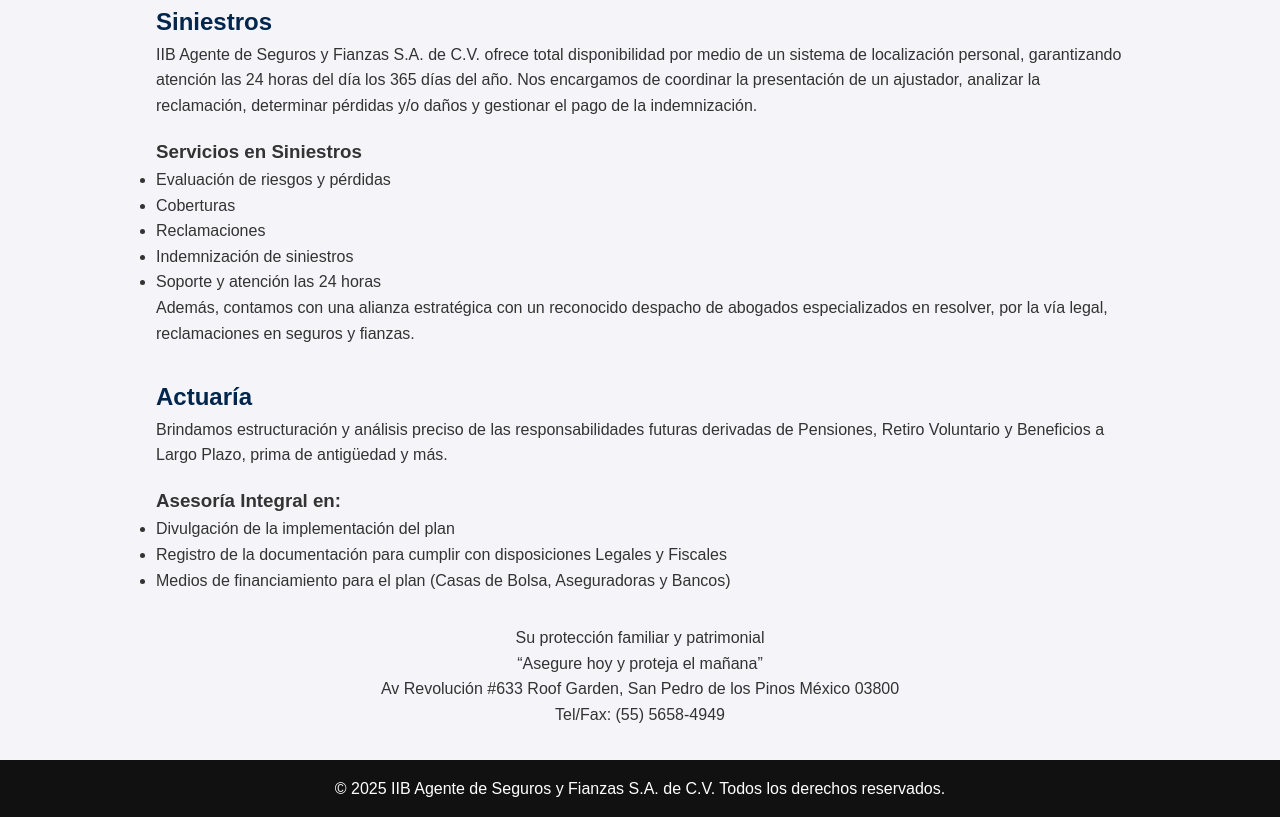
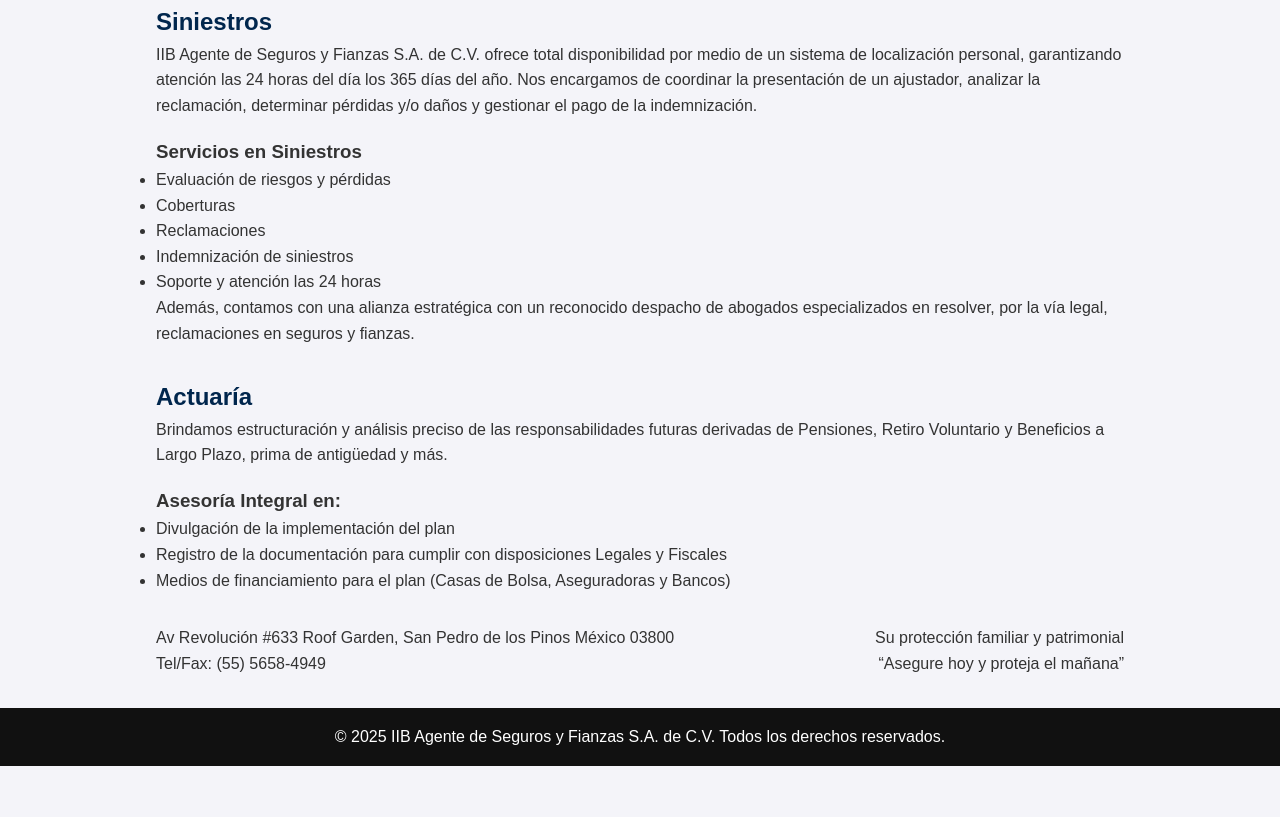
Before and after one commit to realsteelee/IIB, a plain HTML site: page servicios.html in a window 1280 px wide. Shown: the part 564-1381 px from the top of the page. After the commit the page ends 1330 px from the top, so only its background shows below. Drawn offline with Linux system fonts and the light colour scheme.

Commit message:
Update servicios.html

```diff
--- a/servicios.html
+++ b/servicios.html
@@ -7,14 +7,23 @@
   <title>Nuestros Servicios - IIB Seguros</title>
   <link rel="stylesheet" href="css/style.css" />
   <style>
-    /* Add top spacing before headings */
+    /* Create space before the indicated headings */
     .top-space {
-      margin-top: 1em; /* creates space before these headings */
+      margin-top: 1em;
     }
-    /* Center quote + address at the bottom */
+
+    /* Bottom container: address on left, quote on right */
     .services-bottom {
-      text-align: center;
-      margin-top: 2em;
+      display: flex;
+      justify-content: space-between;
+      align-items: flex-start;
+      margin-top: 2em; /* some spacing above */
+    }
+    .services-bottom .left-info {
+      text-align: left;
+    }
+    .services-bottom .right-info {
+      text-align: right;
     }
   </style>
 </head>
@@ -46,22 +55,23 @@
 
   <!-- Main Content -->
   <main class="page-content" style="max-width: 1000px; margin: 2em auto; padding: 0 1em;">
+    <!-- Intro Paragraph -->
     <p>
-      En IIB Agente de Seguros y Fianzas S.A. de C.V. ofrecemos servicios especializados para
-      brindarte protección completa y soluciones personalizadas, desde la atención de siniestros
-      hasta la asesoría actuarial.
+      En IIB Agente de Seguros y Fianzas S.A. de C.V. ofrecemos servicios especializados
+      para brindarte protección completa y soluciones personalizadas, desde la atención
+      de siniestros hasta la asesoría actuarial.
     </p>
 
     <!-- Siniestros Section -->
     <section style="margin-top: 2em;">
       <h2 style="color: #00264d;">Siniestros</h2>
       <p>
-        IIB Agente de Seguros y Fianzas S.A. de C.V. ofrece total disponibilidad por medio de
-        un sistema de localización personal, garantizando atención las 24 horas del día los
-        365 días del año. Nos encargamos de coordinar la presentación de un ajustador, analizar
-        la reclamación, determinar pérdidas y/o daños y gestionar el pago de la indemnización.
+        IIB Agente de Seguros y Fianzas S.A. de C.V. ofrece total disponibilidad
+        por medio de un sistema de localización personal, garantizando atención
+        las 24 horas del día los 365 días del año. Nos encargamos de coordinar
+        la presentación de un ajustador, analizar la reclamación, determinar
+        pérdidas y/o daños y gestionar el pago de la indemnización.
       </p>
-      <!-- Space before “Servicios en Siniestros” -->
       <h3 class="top-space">Servicios en Siniestros</h3>
       <ul>
         <li>Evaluación de riesgos y pérdidas</li>
@@ -71,8 +81,9 @@
         <li>Soporte y atención las 24 horas</li>
       </ul>
       <p>
-        Además, contamos con una alianza estratégica con un reconocido despacho de abogados
-        especializados en resolver, por la vía legal, reclamaciones en seguros y fianzas.
+        Además, contamos con una alianza estratégica con un reconocido despacho
+        de abogados especializados en resolver, por la vía legal, reclamaciones
+        en seguros y fianzas.
       </p>
     </section>
 
@@ -80,11 +91,10 @@
     <section style="margin-top: 2em;">
       <h2 style="color: #00264d;">Actuaría</h2>
       <p>
-        Brindamos estructuración y análisis preciso de las responsabilidades futuras
-        derivadas de Pensiones, Retiro Voluntario y Beneficios a Largo Plazo, prima
-        de antigüedad y más.
+        Brindamos estructuración y análisis preciso de las responsabilidades
+        futuras derivadas de Pensiones, Retiro Voluntario y Beneficios a
+        Largo Plazo, prima de antigüedad y más.
       </p>
-      <!-- Space before “Asesoría Integral en” -->
       <h3 class="top-space">Asesoría Integral en:</h3>
       <ul>
         <li>Divulgación de la implementación del plan</li>
@@ -93,16 +103,20 @@
       </ul>
     </section>
 
-    <!-- Bottom (Centered) -->
+    <!-- Bottom: Side-by-side -->
     <div class="services-bottom">
-      <p>
-        Su protección familiar y patrimonial<br />
-        “Asegure hoy y proteja el mañana”
-      </p>
-      <p>
-        Av Revolución #633 Roof Garden, San Pedro de los Pinos México 03800<br />
-        Tel/Fax: (55) 5658-4949
-      </p>
+      <div class="left-info">
+        <p>
+          Av Revolución #633 Roof Garden, San Pedro de los Pinos México 03800<br />
+          Tel/Fax: (55) 5658-4949
+        </p>
+      </div>
+      <div class="right-info">
+        <p>
+          Su protección familiar y patrimonial<br />
+          “Asegure hoy y proteja el mañana”
+        </p>
+      </div>
     </div>
   </main>
 
```
